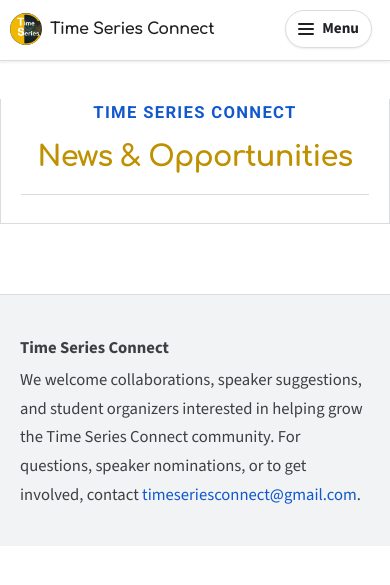
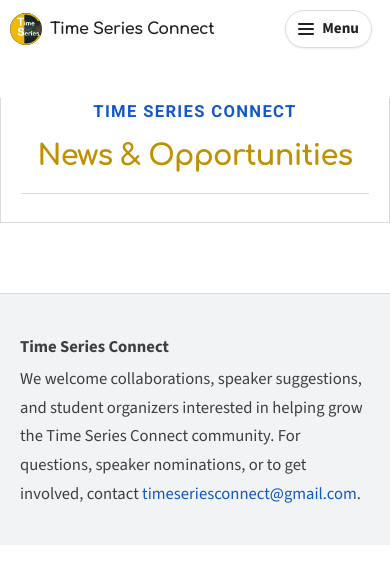
Before and after one commit to yaozheng-stat/time-series-connect, a Jekyll site: the page built from _pages/news-opportunities.md, in a window 390 px wide. Shown: the top 585 px of the page. Built offline with Jekyll 4.4.1, drawn with Linux system fonts in a browser that asks for light colours.

Commit message:
try remove the mobile top border

```diff
--- a/_layouts/default.html
+++ b/_layouts/default.html
@@ -1,7 +1,7 @@
 <!doctype html>
 <html lang="en">
   {% include head.html %}
-  <body>
+  <body class="{% if page.url == '/' %}home-page{% else %}subpage{% endif %}">
     {% include masthead.html %}
     <main>{{ content }}</main>
     {% include footer.html %}
--- a/assets/css/main.css
+++ b/assets/css/main.css
@@ -202,6 +202,7 @@
 .asa-card img{width:100%;max-height:112px;object-fit:contain}
 
 @media(max-width:900px){
+  body.subpage .masthead{border-bottom:0;box-shadow:none}
   .partner-logos{grid-template-columns:1fr;gap:18px}
   .masthead__inner{flex-direction:column;align-items:flex-start;padding:14px 28px;gap:12px}.site-nav a{padding:0 0 8px}
   .google-hero{min-height:300px}.hero-title-block{padding:56px 28px}.google-section{padding:34px 0}.google-section + .google-section{padding-top:30px}
```
